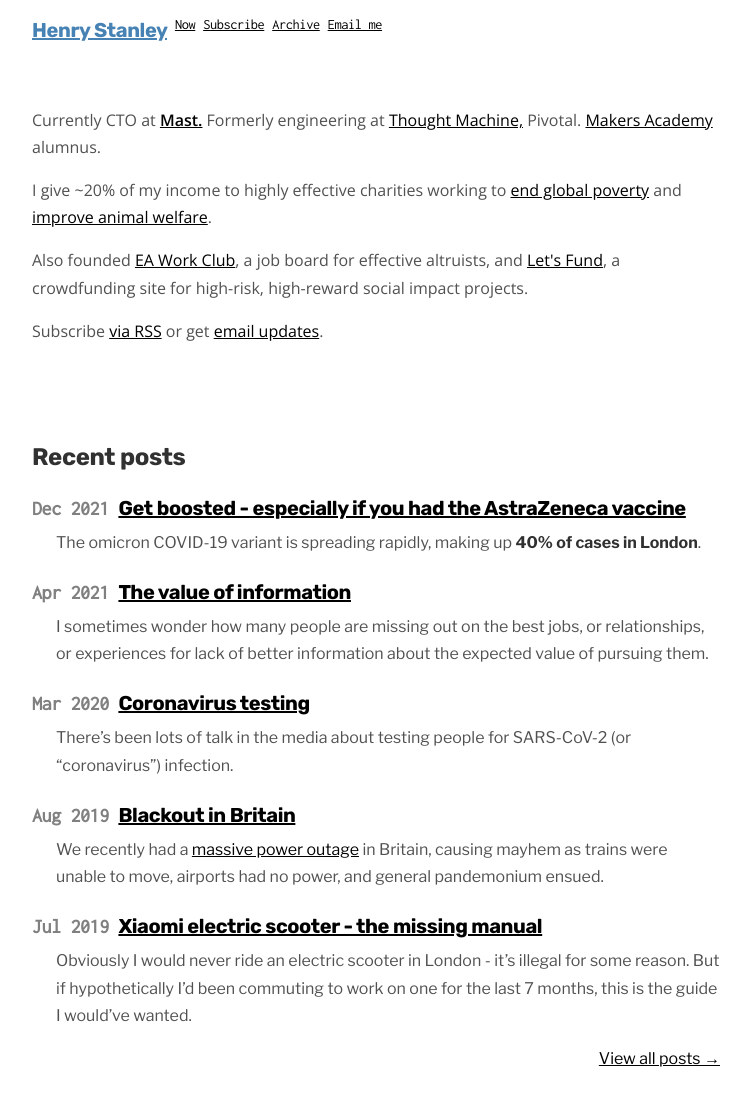
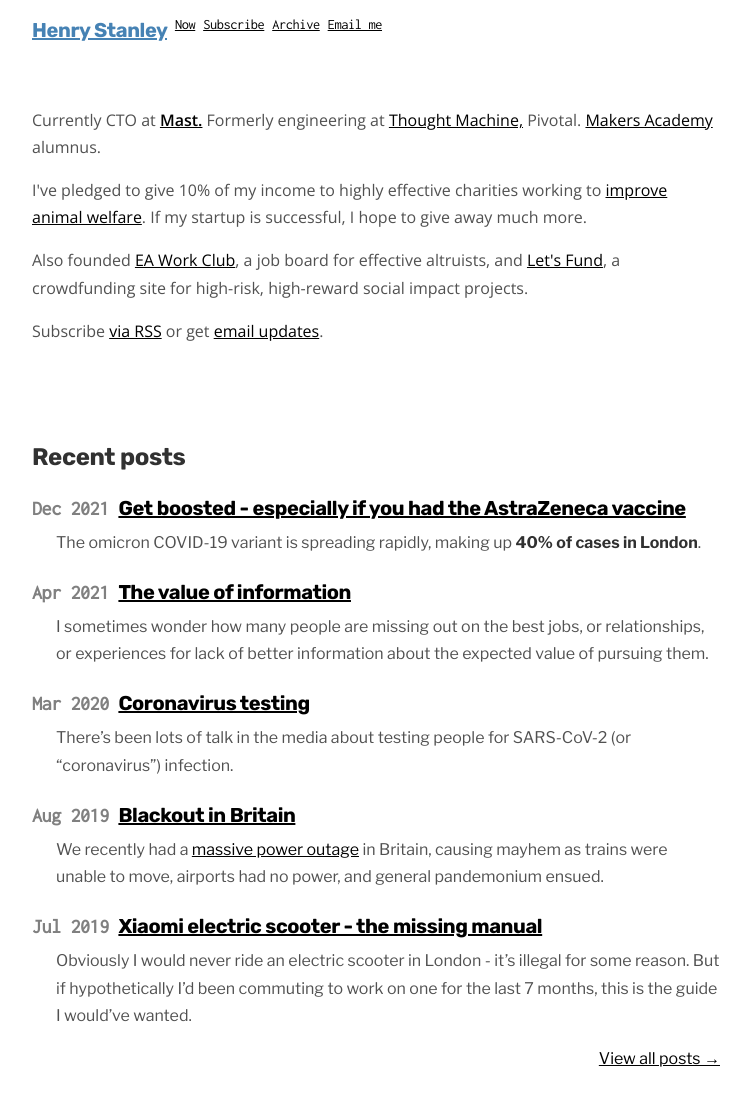
Before and after one commit to henryaj/blog-old, a Jekyll site: the page built from index.html, in a window 1280 px wide. Shown: the whole page, without its empty margins (264-1015 px from the left). Built offline with Jekyll 4.4.1, drawn with Linux system fonts in a browser that asks for light colours.

Commit message:
update author section
Remove link to ACE and replace with a link to the EA Funds Animal
Welfare Fund. ACE's recent delisting of GFI was very suspect; I think
they're punishing GFI for perceived management problems with are
basically not relevant to how good they are as an animal charity.

```diff
--- a/_includes/author.html
+++ b/_includes/author.html
@@ -5,9 +5,7 @@
     <p>Currently CTO at <strong><a href="https://usemast.com">Mast.</a></strong> Formerly engineering at <a href="https://thoughtmachine.net">Thought Machine,</a> Pivotal. <a href="/makers-academy">Makers Academy</a> alumnus.</p>
 
     <p>
-      I give ~20% of my income to highly effective charities working to
-      <a href="http://givingwhatwecan.org">end global poverty</a> and
-      <a href="http://www.animalcharityevaluators.org/">improve animal welfare</a>.
+      I've pledged to give 10% of my income to highly effective charities working to <a href="https://funds.effectivealtruism.org/funds/animal-welfare">improve animal welfare</a>. If my startup is successful, I hope to give away much more.
     </p>
 
     <p>
```
